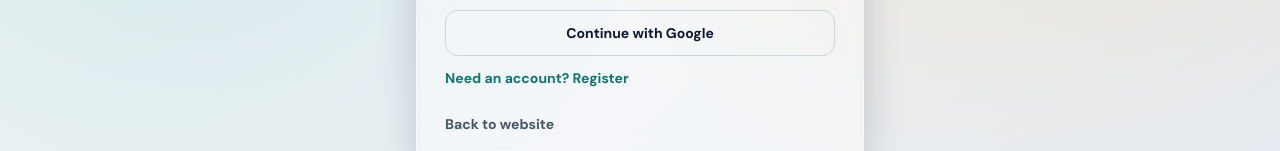
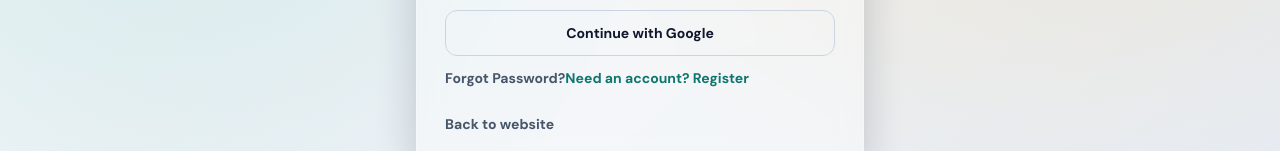
Before and after one commit to Vikash-Kumar87/FUTURE_FS_03, a React (Vite) app in the folder client/: page /admin/login in a window 1280 px wide. Shown: the part 430-581 px from the top of the page. Built offline with nearby package versions, Linux system fonts and the light colour scheme; no server answers.

Commit message:
Add forgot-password flow and auto-switch to login for existing accounts

```diff
--- a/client/src/context/AuthContext.jsx
+++ b/client/src/context/AuthContext.jsx
@@ -3,6 +3,7 @@ import {
   browserLocalPersistence,
   createUserWithEmailAndPassword,
   onAuthStateChanged,
+  sendPasswordResetEmail,
   setPersistence,
   signInWithEmailAndPassword,
   signInWithPopup,
@@ -35,6 +36,7 @@ export function AuthProvider({ children }) {
       loading,
       loginWithEmail: (email, password) => signInWithEmailAndPassword(auth, email, password),
       registerWithEmail: (email, password) => createUserWithEmailAndPassword(auth, email, password),
+      resetPassword: (email) => sendPasswordResetEmail(auth, email),
       loginWithGoogle: async () => {
         try {
           return await signInWithPopup(auth, googleProvider);
--- a/client/src/pages/AdminLoginPage.jsx
+++ b/client/src/pages/AdminLoginPage.jsx
@@ -29,7 +29,7 @@ export default function AdminLoginPage() {
   const [showPassword, setShowPassword] = useState(false);
   const [mode, setMode] = useState("login");
   const [error, setError] = useState("");
-  const { loginWithEmail, registerWithEmail, loginWithGoogle, logout } = useAuth();
+  const { loginWithEmail, registerWithEmail, loginWithGoogle, logout, resetPassword } = useAuth();
   const navigate = useNavigate();
 
   async function handleEmailAuth(event) {
@@ -49,6 +49,9 @@ export default function AdminLoginPage() {
 
       navigate("/admin/dashboard");
     } catch (authError) {
+      if (mode === "register" && authError?.code === "auth/email-already-in-use") {
+        setMode("login");
+      }
       setError(getFriendlyAuthMessage(authError));
     }
   }
@@ -71,6 +74,22 @@ export default function AdminLoginPage() {
       }
 
       navigate("/admin/dashboard");
+    } catch (authError) {
+      setError(getFriendlyAuthMessage(authError));
+    }
+  }
+
+  async function handleForgotPassword() {
+    setError("");
+
+    if (!email.trim()) {
+      setError("Enter your email first, then click Forgot Password.");
+      return;
+    }
+
+    try {
+      await resetPassword(email.trim());
+      setError("Password reset link sent. Check your email inbox.");
     } catch (authError) {
       setError(getFriendlyAuthMessage(authError));
     }
@@ -121,6 +140,9 @@ export default function AdminLoginPage() {
           </form>
 
           <button onClick={handleGoogle} className="mt-3 w-full rounded-xl border border-slate-300 px-5 py-3 text-sm font-semibold">Continue with Google</button>
+          <button type="button" onClick={handleForgotPassword} className="mt-3 text-sm font-semibold text-slate-600 dark:text-slate-300">
+            Forgot Password?
+          </button>
           <button onClick={() => setMode((m) => (m === "login" ? "register" : "login"))} className="mt-3 text-sm font-semibold text-brand-600">
             {mode === "login" ? "Need an account? Register" : "Already have an account? Login"}
           </button>
```
